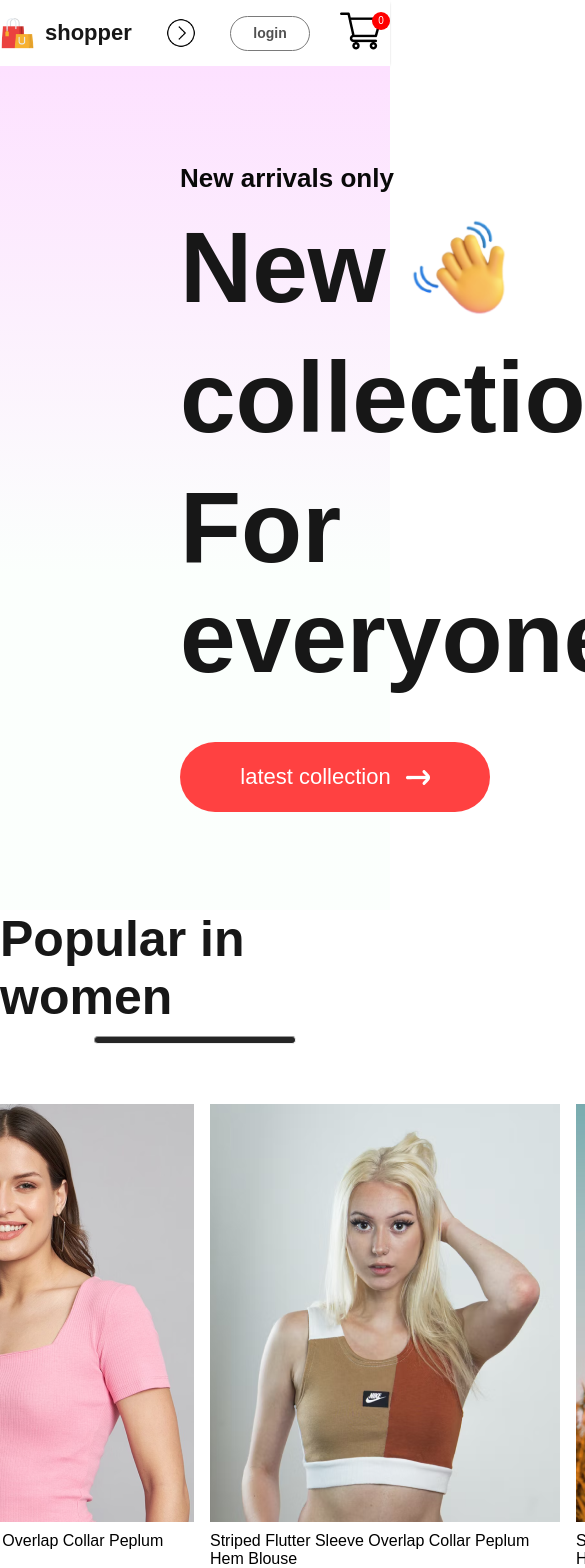
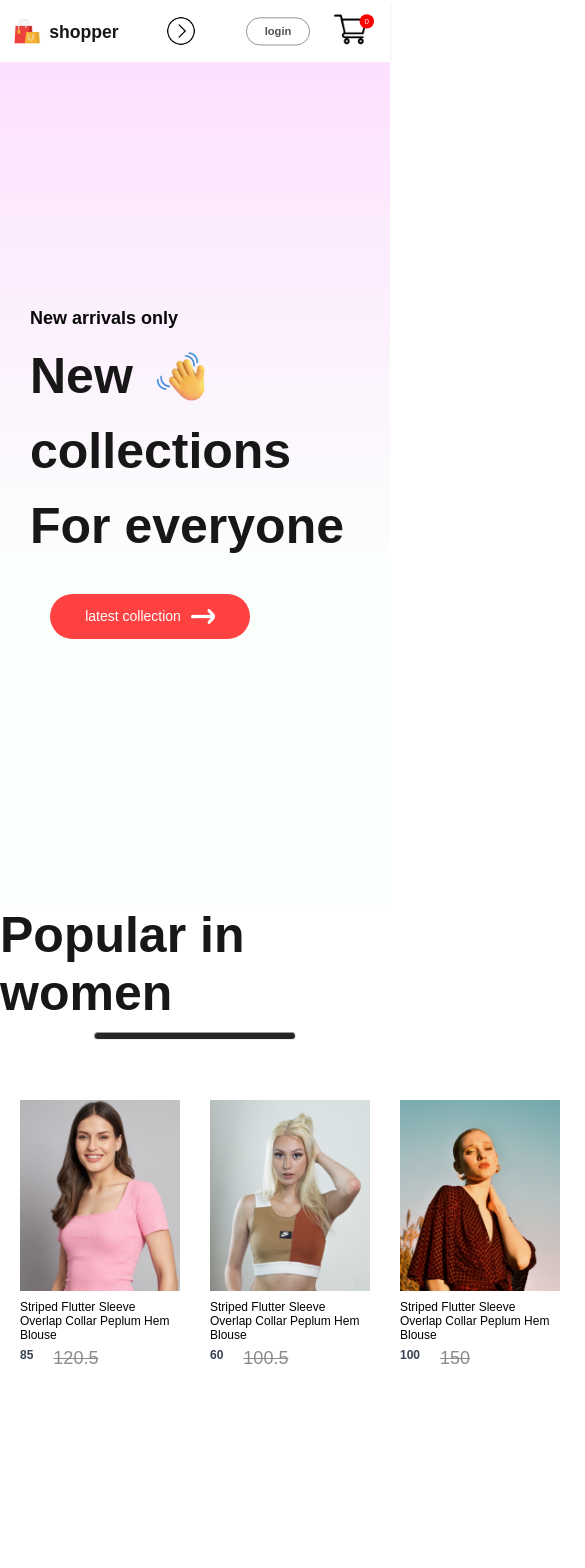
Before and after one commit to george827/E-commerce, a React (Create React App) app in the folder front-end/: page / in a window 390 px wide. Shown: the top 1568 px of the page, 585 px wide, since content can reach past the window. Built offline with nearby package versions, Linux system fonts and the light colour scheme.

Commit message:
Update Hero section

```diff
--- a/front-end/src/components/Hero/Hero.css
+++ b/front-end/src/components/Hero/Hero.css
@@ -60,3 +60,101 @@
     width: 500px;
     margin-top: 0;
 }
+
+@media(max-width:1280px) {
+    .hero-left {
+        padding-left: 100px;
+    }
+    .hero-left h2 {
+        font-size: 22px;
+    }
+    .hero-left p {
+        font-size: 60px;
+    }
+    .hero-hand-icon img {
+        width: 80px;
+    }
+    .hero-latest-btn {
+        width: 250px;
+        height: 60px;
+        font-size: 18px;
+        gap: 10px;
+        margin: 20px;
+    }
+    .hero-right img {
+        width: 500px;
+    }
+}
+
+@media(max-width:1024px) {
+    .hero-left {
+        padding-left: 80px;
+    }
+    .hero-left h2 {
+        font-size: 20px;
+    }
+    .hero-left p {
+        font-size: 50px;
+    }
+    .hero-hand-icon img {
+        width: 65px;
+    }
+    .hero-latest-btn {
+        width: 220px;
+        height: 50px;
+        font-size: 16px;
+    }
+    .hero-right img {
+        width: 400px;
+    }
+}
+
+@media(max-width:800px) {
+    .hero-left {
+        padding-left: 30px;
+    }
+    .hero-left h2 {
+        font-size: 16px;
+    }
+    .hero-left p {
+        font-size: 40px;
+    }
+    .hero-hand-icon img {
+        width: 50px;
+    }
+    .hero-latest-btn {
+        width: 175px;
+        height: 40px;
+        font-size: 13px;
+    }
+    .hero-right img {
+        width: 300px;
+    }
+}
+
+@media(max-width:500px) {
+    .hero {
+        flex-direction: column;
+        /* height: auto; */
+    }
+    .hero-left {
+        padding-left: 30px;
+    }
+    .hero-left h2 {
+        font-size: 18px;
+    }
+    .hero-left p {
+        font-size: 50px;
+    }
+    .hero-hand-icon img {
+        width: 55px;
+    }
+    .hero-latest-btn {
+        width: 200px;
+        height: 45px;
+        font-size: 14px;
+    }
+    .hero-right {
+        display: none;
+    }
+}
--- a/front-end/src/components/Item/Item.css
+++ b/front-end/src/components/Item/Item.css
@@ -1,5 +1,9 @@
 .item {
-    width: 21rem;
+    width: 280px;
+}
+
+.item img {
+    width: 280px;
 }
 
 .item p {
@@ -28,3 +32,51 @@
     transform: scale(1.05);
     transition: 0.6s;
 }
+
+@media(max-width:1280px) {
+    .item {
+        width: 220px;
+        font-size: 14px;
+    }
+    .item img {
+        width: 220px;
+    }
+    .item-prices-old {
+        font-size: 14px;
+    }
+}
+
+@media(max-width:1024px) {
+    .item {
+        width: 170px;
+        font-size: 13px;
+    }
+    .item img {
+        width: 170px;
+    }
+    .item-prices-old {
+        font-size: 13px;
+    }
+}
+
+@media(max-width:800px) {
+    .item {
+        width: 120px;
+        font-size: 12px;
+    }
+    .item img {
+        width: 120px;
+    }
+    .item-prices-old {
+        font-size: 12px;
+    }
+}
+
+@media(max-width:500px) {
+    .item {
+        width: 160px;
+    }
+    .item img {
+        width: 160px;
+    }
+}
--- a/front-end/src/components/Navbar/Navbar.css
+++ b/front-end/src/components/Navbar/Navbar.css
@@ -179,3 +179,20 @@
         transform: rotate(90deg);
     }
 }
+
+@media(max-width:500px) {
+    .navbar {
+        padding: 8px 0px;
+        gap: 0px;
+    }
+    .nav-logo {
+        transform: scale(0.8);
+    }
+    .nav-menu {
+        height: 70px;
+        top: 50px;
+    }
+    .nav-login-cart {
+        transform: scale(0.8);
+    }
+}
```
